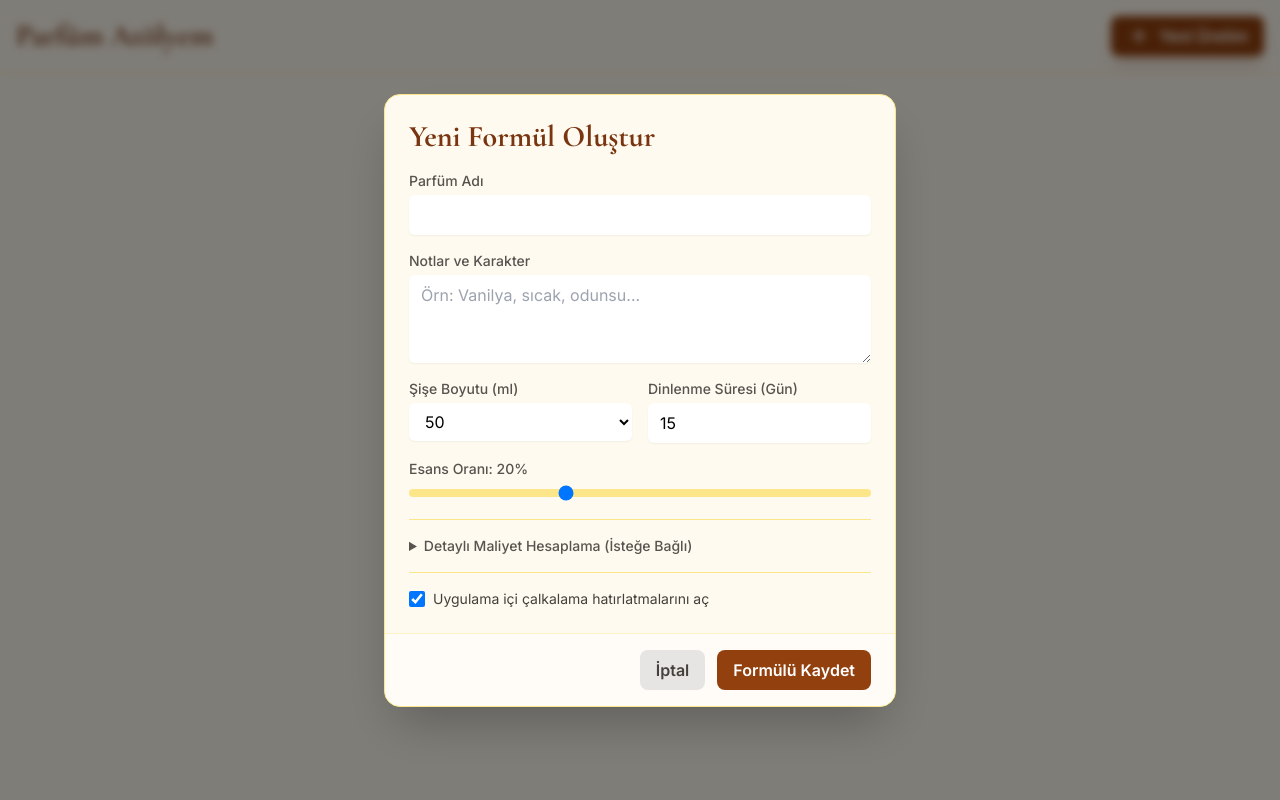
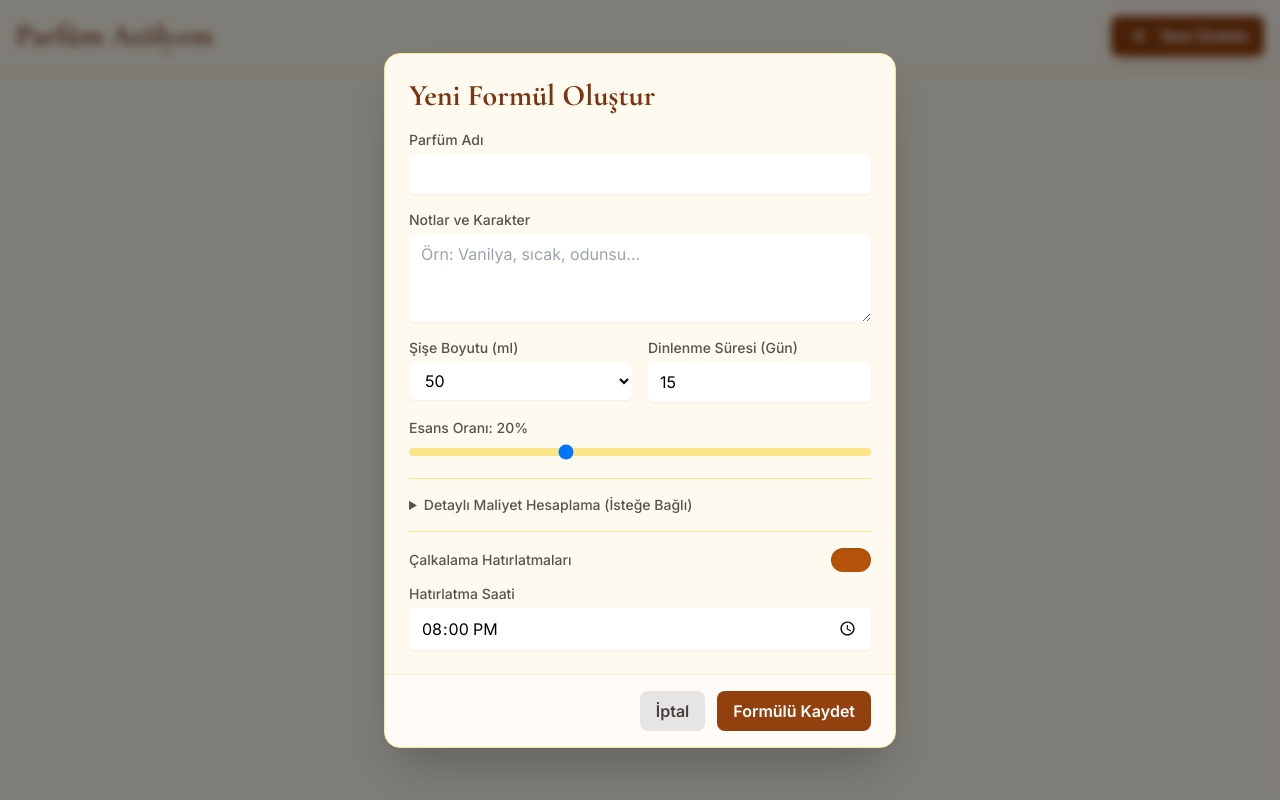
Before and after one commit to yasarcamus/parfum-atolyesi, a React (Create React App) app: page / in a window 1280 px wide. Both pictures are taken after a click on the button "Yeni Üretim". Built offline with nearby package versions, Linux system fonts and the light colour scheme; the HTML template or start-up script is replaced by a standard one.

Commit message:
Update YeniUretimFormu.js

```diff
--- a/src/components/YeniUretimFormu.js
+++ b/src/components/YeniUretimFormu.js
@@ -3,7 +3,13 @@ import Modal from './Modal';
 
 const YeniUretimFormu = ({ onSave, onClose }) => {
     const [formData, setFormData] = useState({
-        parfumAdi: '', esansOrani: '20', siseBoyutu: '50', notlar: '', dinlenmeSuresi: '15', hatirlatmaAktif: true,
+        parfumAdi: '',
+        esansOrani: '20',
+        siseBoyutu: '50',
+        notlar: '',
+        dinlenmeSuresi: '15',
+        hatirlatmaAktif: true,
+        hatirlatmaSaati: '20:00', // YENİ: Başlangıç saati eklendi
         maliyet: { alkol: '', esans: '', sise: '', safSu: '' }
     });
 
@@ -42,8 +48,18 @@ const YeniUretimFormu = ({ onSave, onClose }) => {
                         </div>
                     </details>
 
-                    <div className="border-t border-amber-200 pt-4">
-                        <div className="flex items-center"><input id="hatirlatmaAktif" name="hatirlatmaAktif" type="checkbox" checked={formData.hatirlatmaAktif} onChange={handleChange} className="h-4 w-4 text-amber-700 border-stone-300 rounded focus:ring-amber-600" /><label htmlFor="hatirlatmaAktif" className="ml-2 block text-sm text-stone-700">Uygulama içi çalkalama hatırlatmalarını aç</label></div>
+                    {/* YENİ: Hatırlatma ayarları bölümü */}
+                    <div className="border-t border-amber-200 pt-4 space-y-3">
+                        <div className="flex items-center justify-between">
+                            <label htmlFor="hatirlatmaAktif" className="text-sm font-medium text-stone-600">Çalkalama Hatırlatmaları</label>
+                            <input id="hatirlatmaAktif" name="hatirlatmaAktif" type="checkbox" checked={formData.hatirlatmaAktif} onChange={handleChange} className="h-6 w-10 rounded-full bg-stone-300 appearance-none checked:bg-amber-700 transition duration-200 relative shadow-inner focus:outline-none" />
+                        </div>
+                        {formData.hatirlatmaAktif && (
+                             <div>
+                                <label className="block text-sm font-medium text-stone-600">Hatırlatma Saati</label>
+                                <input type="time" name="hatirlatmaSaati" value={formData.hatirlatmaSaati} onChange={handleChange} className="mt-1 block w-full bg-white border-stone-300 rounded-md shadow-sm py-2 px-3 focus:outline-none focus:ring-2 focus:ring-amber-500" />
+                            </div>
+                        )}
                     </div>
 
                 </div>
```
